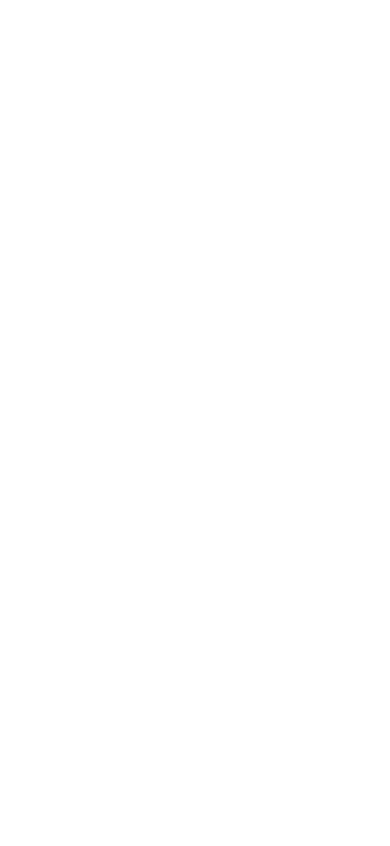
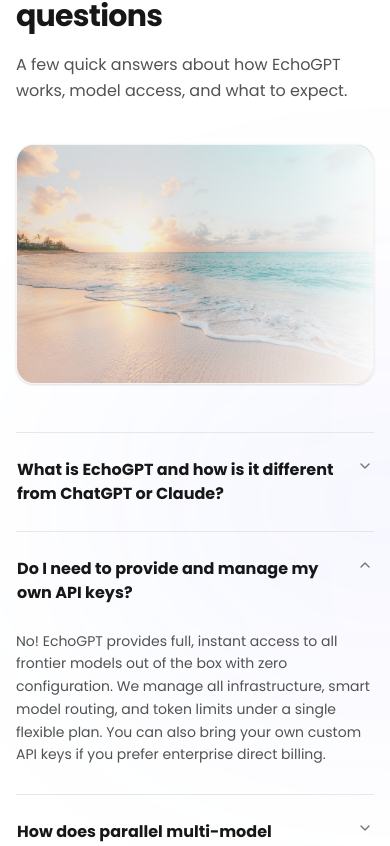
Before and after one commit to FajlaRabby24/echoGPT-redesign, a Next.js app: page / in a window 390 px wide. Shown: the part 7354-8200 px from the top of the page. Before the commit the page ends 7189 px from the top, so only its background shows below. Built offline with nearby package versions, Linux system fonts and the light colour scheme.

Commit message:
feat: add FAQ section with accordion component and data to homepage

```diff
--- a/src/app/page.tsx
+++ b/src/app/page.tsx
@@ -3,6 +3,7 @@ import Feature from "@/components/modules/home/Feature";
 import Hero from "@/components/modules/home/Hero";
 import ProductPreview from "@/components/modules/home/ProductPreview";
 import WhyChoose from "@/components/modules/home/WhyChoose";
+import Faq from "@/components/modules/home/Faq";
 
 const HomePage = () => {
   return (
@@ -12,6 +13,7 @@ const HomePage = () => {
       <AiModels />
       <ProductPreview />
       <WhyChoose />
+      <Faq />
     </>
   );
 };
--- /dev/null
+++ b/src/components/modules/home/Faq.tsx
@@ -0,0 +1,87 @@
+"use client";
+
+import React from "react";
+import Image from "next/image";
+import {
+  Accordion,
+  AccordionContent,
+  AccordionItem,
+  AccordionTrigger,
+} from "@/components/ui/accordion";
+import { faqItems } from "@/lib/faqData";
+import { Sparkles } from "lucide-react";
+
+export default function Faq() {
+  return (
+    <section id="faq" className="relative py-20 sm:py-28 bg-white overflow-hidden">
+      {/* Background Soft Glow */}
+      <div
+        aria-hidden="true"
+        className="absolute top-1/2 left-1/4 -translate-y-1/2 w-[600px] h-[400px] bg-gradient-to-r from-blue-500/5 via-indigo-500/5 to-purple-500/5 rounded-full filter blur-[120px] pointer-events-none -z-0"
+      />
+
+      <div className="relative z-10 max-w-7xl mx-auto px-4 sm:px-6 lg:px-8">
+        <div className="grid grid-cols-1 lg:grid-cols-12 gap-12 lg:gap-16 items-start">
+          {/* Left Column: Heading + Subtitle + Scenic Landscape Artwork */}
+          <div className="lg:col-span-5 flex flex-col justify-between h-full">
+            <div>
+              {/* Pill Badge */}
+              <div className="inline-flex items-center gap-2 px-3.5 py-1.5 rounded-full bg-neutral-100 border border-neutral-200/80 text-neutral-800 text-xs font-semibold uppercase tracking-wider mb-4 shadow-2xs">
+                <Sparkles className="w-3.5 h-3.5 text-indigo-600" />
+                <span>Common Inquiries</span>
+              </div>
+
+              {/* Title */}
+              <h2 className="text-3xl sm:text-5xl lg:text-5xl font-extrabold tracking-tight text-neutral-900 leading-tight">
+                Frequently <br className="hidden sm:inline" />
+                asked questions
+              </h2>
+
+              {/* Subtitle */}
+              <p className="mt-4 text-base sm:text-lg text-neutral-600 font-normal leading-relaxed max-w-md">
+                A few quick answers about how EchoGPT works, model access, and what to expect.
+              </p>
+            </div>
+
+            {/* Scenic Landscape Image with Smooth Right Fade (Matching Reference Design) */}
+            <div className="relative w-full h-[240px] sm:h-[300px] lg:h-[340px] rounded-2xl overflow-hidden mt-10 sm:mt-14 shadow-sm border border-neutral-100">
+              <Image
+                src="/faq_scenic_landscape.jpg"
+                alt="EchoGPT Scenic Landscape"
+                fill
+                className="object-cover object-left-bottom"
+                unoptimized
+              />
+              {/* Smooth Right and Top Gradient Fade Overlay */}
+              <div className="absolute inset-0 bg-gradient-to-r from-transparent via-white/20 to-white/90" />
+              <div className="absolute inset-0 bg-gradient-to-t from-transparent via-transparent to-white/40" />
+            </div>
+          </div>
+
+          {/* Right Column: Clean Accordion List */}
+          <div className="lg:col-span-7">
+            <Accordion
+              className="w-full space-y-0 divide-y divide-neutral-200/90 border-t border-b border-neutral-200/90"
+              defaultValue={["item-2"]}
+            >
+              {faqItems.map((item) => (
+                <AccordionItem
+                  key={item.id}
+                  value={item.id}
+                  className="py-1 border-neutral-200/90"
+                >
+                  <AccordionTrigger className="py-5 text-left text-base sm:text-lg lg:text-xl font-bold text-neutral-900 hover:text-indigo-600 hover:no-underline transition-colors group cursor-pointer">
+                    <span className="pr-4">{item.question}</span>
+                  </AccordionTrigger>
+                  <AccordionContent className="pb-6 pt-1 text-sm sm:text-base text-neutral-600 font-normal leading-relaxed">
+                    <p>{item.answer}</p>
+                  </AccordionContent>
+                </AccordionItem>
+              ))}
+            </Accordion>
+          </div>
+        </div>
+      </div>
+    </section>
+  );
+}
--- /dev/null
+++ b/src/components/ui/accordion.tsx
@@ -0,0 +1,71 @@
+import { Accordion as AccordionPrimitive } from "@base-ui/react/accordion"
+import { cn } from "cn"
+import { ChevronDownIcon, ChevronUpIcon } from "lucide-react"
+
+function Accordion({ className, ...props }: AccordionPrimitive.Root.Props) {
+  return (
+    <AccordionPrimitive.Root
+      data-slot="accordion"
+      className={cn("flex w-full flex-col", className)}
+      {...props}
+    />
+  )
+}
+
+function AccordionItem({ className, ...props }: AccordionPrimitive.Item.Props) {
+  return (
+    <AccordionPrimitive.Item
+      data-slot="accordion-item"
+      className={cn("not-last:border-b", className)}
+      {...props}
+    />
+  )
+}
+
+function AccordionTrigger({
+  className,
+  children,
+  ...props
+}: AccordionPrimitive.Trigger.Props) {
+  return (
+    <AccordionPrimitive.Header className="flex">
+      <AccordionPrimitive.Trigger
+        data-slot="accordion-trigger"
+        className={cn(
+          "group/accordion-trigger relative flex flex-1 items-start justify-between rounded-lg border border-transparent py-2.5 text-left text-sm font-medium transition-all outline-none hover:underline focus-visible:border-ring focus-visible:ring-3 focus-visible:ring-ring/50 focus-visible:after:border-ring aria-disabled:pointer-events-none aria-disabled:opacity-50 **:data-[slot=accordion-trigger-icon]:ml-auto **:data-[slot=accordion-trigger-icon]:size-4 **:data-[slot=accordion-trigger-icon]:text-muted-foreground",
+          className
+        )}
+        {...props}
+      >
+        {children}
+        <ChevronDownIcon data-slot="accordion-trigger-icon" className="pointer-events-none shrink-0 group-aria-expanded/accordion-trigger:hidden" />
+        <ChevronUpIcon data-slot="accordion-trigger-icon" className="pointer-events-none hidden shrink-0 group-aria-expanded/accordion-trigger:inline" />
+      </AccordionPrimitive.Trigger>
+    </AccordionPrimitive.Header>
+  )
+}
+
+function AccordionContent({
+  className,
+  children,
+  ...props
+}: AccordionPrimitive.Panel.Props) {
+  return (
+    <AccordionPrimitive.Panel
+      data-slot="accordion-content"
+      className="overflow-hidden text-sm data-open:animate-accordion-down data-closed:animate-accordion-up"
+      {...props}
+    >
+      <div
+        className={cn(
+          "h-(--accordion-panel-height) pt-0 pb-2.5 data-ending-style:h-0 data-starting-style:h-0 [&_a]:underline [&_a]:underline-offset-3 [&_a]:hover:text-foreground [&_p:not(:last-child)]:mb-4",
+          className
+        )}
+      >
+        {children}
+      </div>
+    </AccordionPrimitive.Panel>
+  )
+}
+
+export { Accordion, AccordionItem, AccordionTrigger, AccordionContent }
--- /dev/null
+++ b/src/lib/faqData.ts
@@ -0,0 +1,38 @@
+export interface FaqItem {
+  id: string;
+  question: string;
+  answer: string;
+}
+
+export const faqItems: FaqItem[] = [
+  {
+    id: "item-1",
+    question: "What is EchoGPT and how is it different from ChatGPT or Claude?",
+    answer:
+      "EchoGPT is a unified AI command center that gives you direct access to the world's leading foundation models—including GPT-4o, Claude 3.5 Sonnet, Gemini 1.5 Pro, and DeepSeek R1—within a single workspace. Instead of paying for 4 separate subscriptions, you can query multiple models in parallel, compare outputs side-by-side, and automate complex workflows seamlessly.",
+  },
+  {
+    id: "item-2",
+    question: "Do I need to provide and manage my own API keys?",
+    answer:
+      "No! EchoGPT provides full, instant access to all frontier models out of the box with zero configuration. We manage all infrastructure, smart model routing, and token limits under a single flexible plan. You can also bring your own custom API keys if you prefer enterprise direct billing.",
+  },
+  {
+    id: "item-3",
+    question: "How does parallel multi-model comparison work?",
+    answer:
+      "With our Parallel Inference Arena, you can broadcast a single prompt to multiple selected models (e.g. GPT-4o + DeepSeek R1) simultaneously. Both models generate answers in real-time, allowing you to instantly benchmark speed, reasoning depth, and coding accuracy without switching tabs.",
+  },
+  {
+    id: "item-4",
+    question: "Is my proprietary code and conversation data private?",
+    answer:
+      "Yes, 100%. We enforce strict enterprise privacy standards: your prompts, code artifacts, and uploaded documents are never used for model training. All data is protected with end-to-end TLS 1.3 encryption in transit and AES-256 at rest with isolated user sessions.",
+  },
+  {
+    id: "item-5",
+    question: "Can I export my chat history, code artifacts, and prompts?",
+    answer:
+      "Yes. You can export conversations and code artifacts at any time in Markdown, JSON, PDF, or directly copy runnable code snippets with one click.",
+  },
+];
```
Also changed, not shown: public/faq_scenic_landscape.jpg (added).
